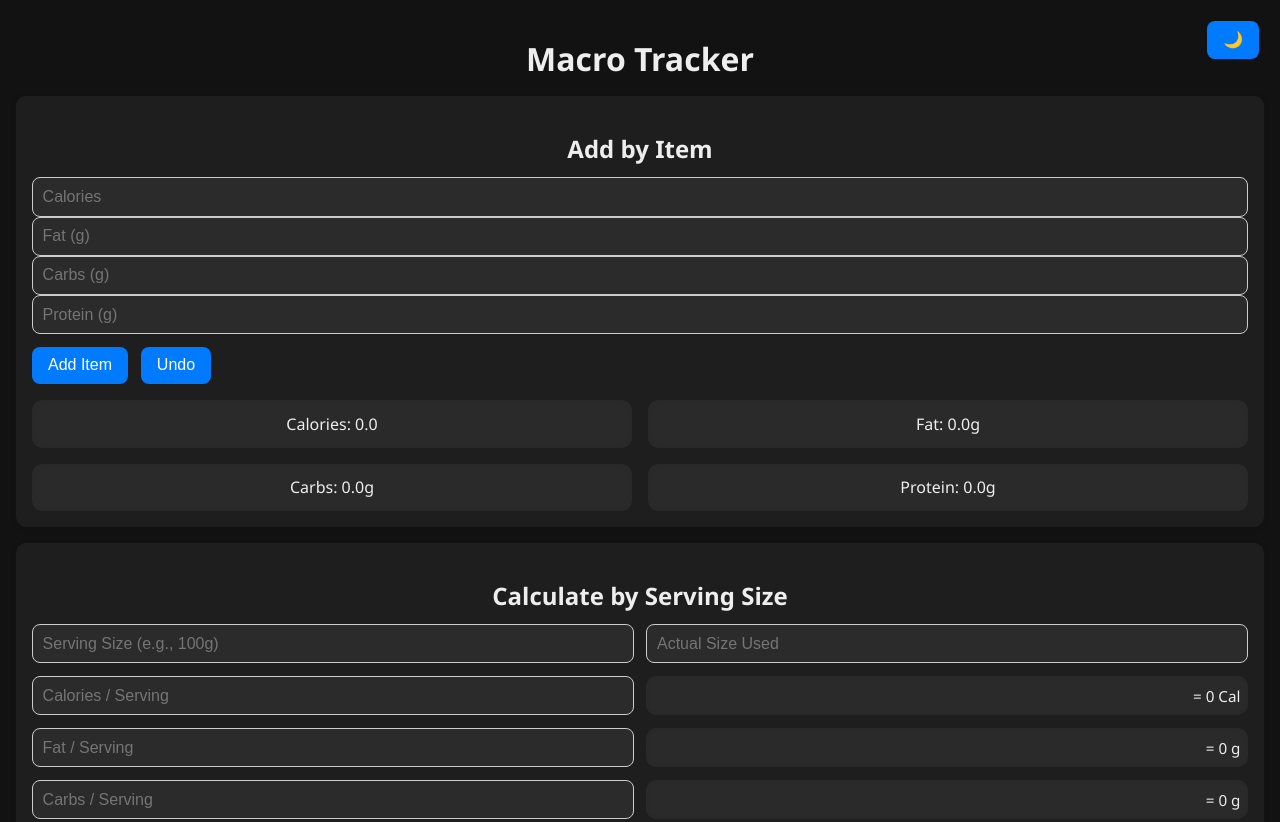
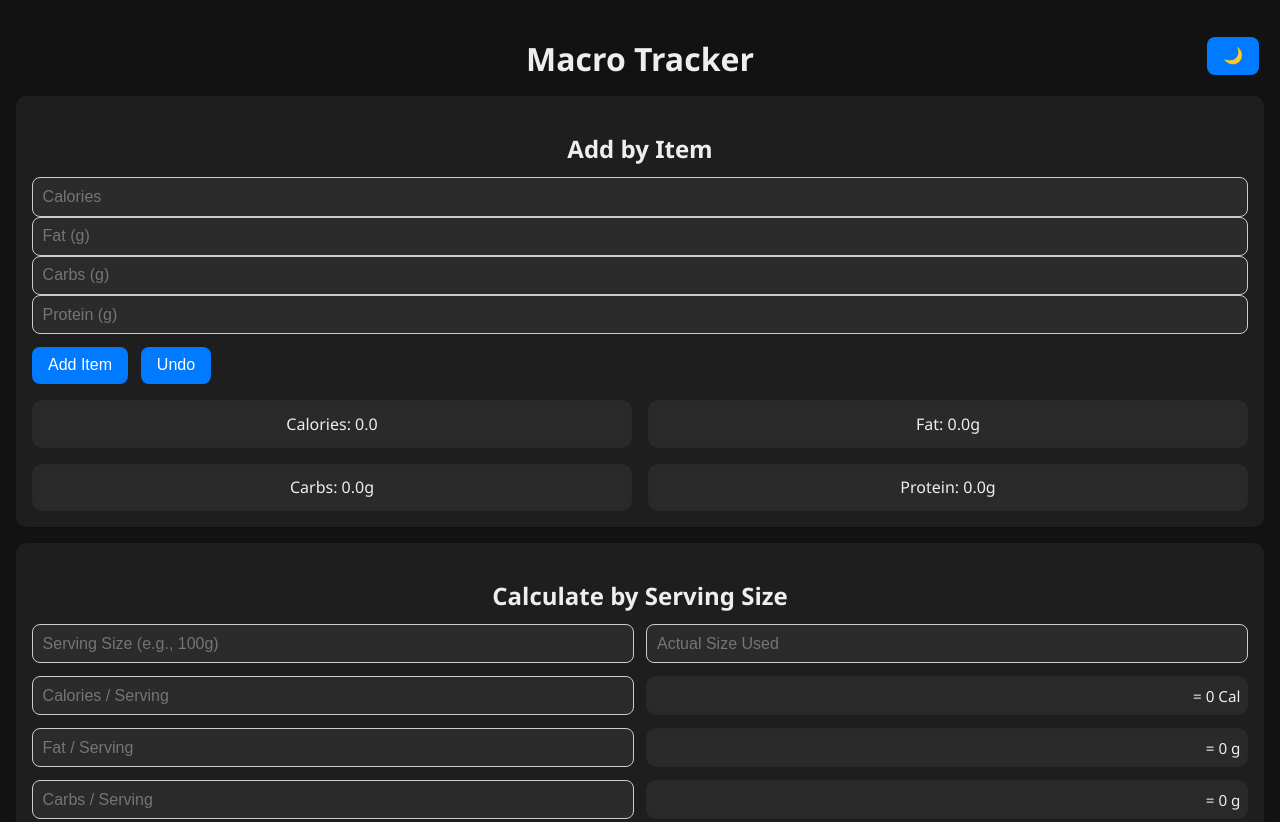
Before and after one commit to Rthunt15/Rthunt15.github.io, a plain HTML site: page Macro Calc/index.html in a window 1280 px wide. Shown: the top 822 px of the page. Drawn offline with Linux system fonts and the light colour scheme.

Commit message:
Update index.html

```diff
--- a/Macro Calc/index.html
+++ b/Macro Calc/index.html
@@ -37,7 +37,7 @@
 
   .toggle-wrapper {
     position: absolute;
-    top: 1em;
+    top: 2em;
     right: 1em;
   }
 
```
